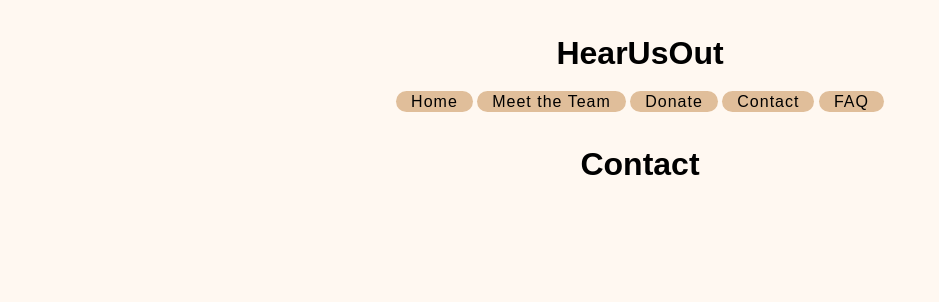
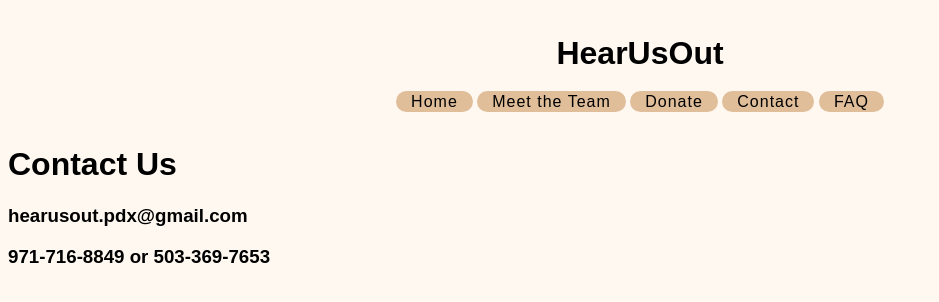
Before and after one commit to Redalligator291/HearUsOut, a plain HTML site: page Contact.html in a window 1280 px wide. Shown: the whole page, without its empty margins (0-939 px from the left). Drawn offline with Linux system fonts and the light colour scheme; a web font is replaced by a local one.

Commit message:
Update Contact.html

```diff
--- a/Contact.html
+++ b/Contact.html
@@ -10,7 +10,9 @@
         <a href="Donate.html">Donate</a>
         <a href="Contact.html">Contact</a>
         <a href="FAQ.html">FAQ</a>
-      <h1>Contact</h1>
     </center>
+    <h1>Contact Us</h1>
+    <h3>hearusout.pdx@gmail.com</h3>
+    <h3>971-716-8849 or 503-369-7653</h3>
   </body>
 </html>
```
